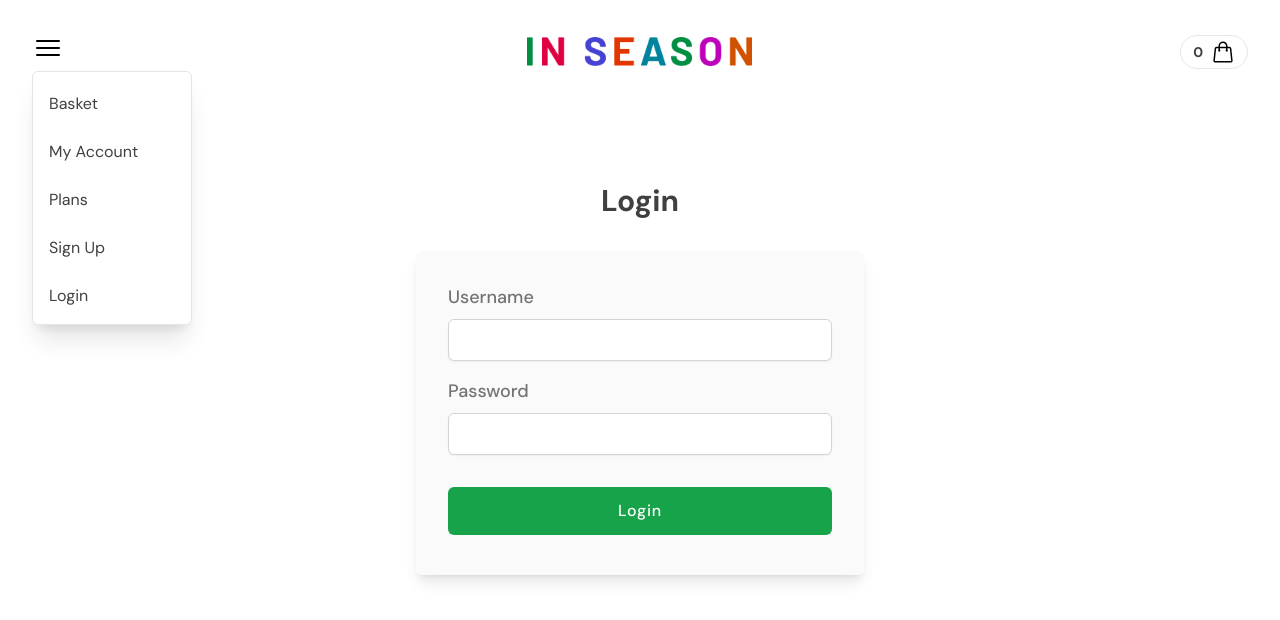
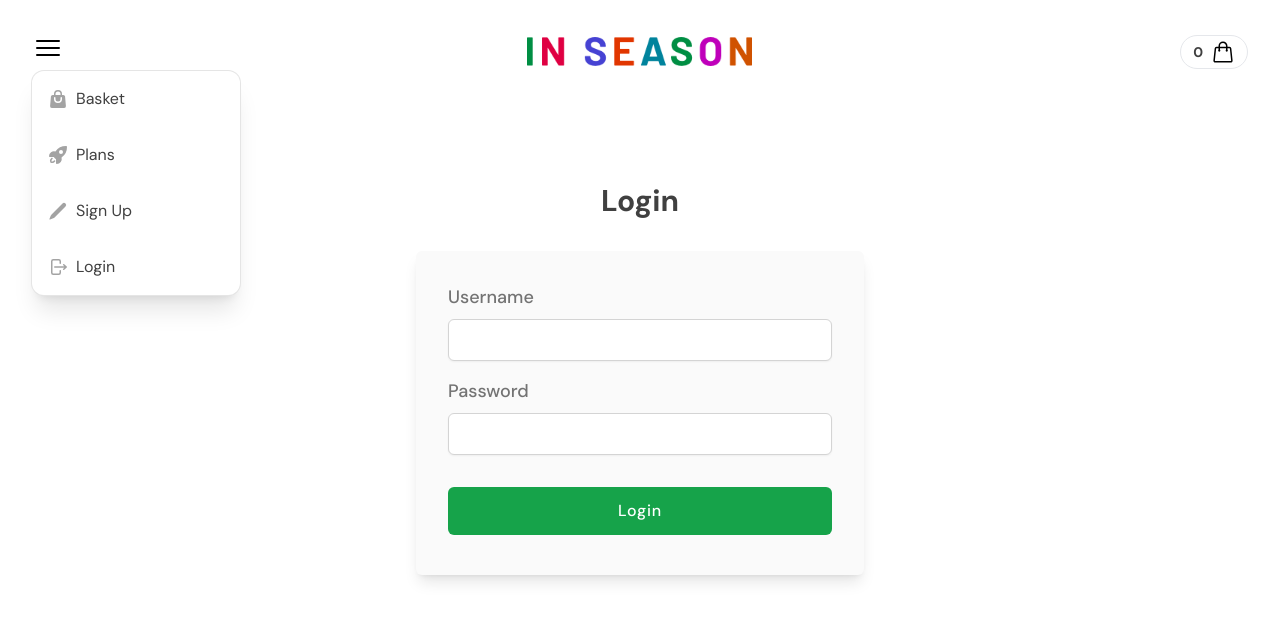
Before and after one commit to jasonherngwang/in-season-frontend, a React (Vite) app: page /login in a window 1280 px wide. Both pictures are taken after a click on the button 48 px from the left and 48 px from the top of the page. Shown: the top 620 px of the page. Built offline with nearby package versions, Linux system fonts and the light colour scheme; no server answers.

Commit message:
feat(state): add reset state action, other state mgmt

```diff
--- a/src/components/EditFood.tsx
+++ b/src/components/EditFood.tsx
@@ -138,6 +138,8 @@ export default function EditFood({
           setDescription(food.description || '');
           setMonths({ ...months, ...food.months });
           setImageUrl(food.imageUrl || '');
+        } else {
+          navigate('/'); // If user types in non-existing id
         }
       } catch (error) {
         console.error(error);
--- a/src/components/Menu.tsx
+++ b/src/components/Menu.tsx
@@ -1,33 +1,38 @@
 import { Fragment } from 'react';
 import { Link } from 'react-router-dom';
 
-import { getUser, removeToken } from '../utils/tokenManagement';
-import { setUserAction, useStateValue } from '../state';
+import { getUserName, removeUser } from '../utils/tokenManagement';
+import { resetStateAction, useStateValue } from '../state';
 
 import clsx from 'clsx';
 import { Menu, Transition } from '@headlessui/react';
 import { Bars3Icon } from '@heroicons/react/24/outline';
-
-const links = [
-  { href: '/basket', label: 'Basket' },
-  { href: '/account', label: 'My Account' },
-  { href: '/plans', label: 'Plans' },
-];
+import {
+  TrashIcon,
+  ShoppingBagIcon,
+  RocketLaunchIcon,
+  ArrowLeftOnRectangleIcon,
+  ArrowRightOnRectangleIcon,
+  PencilIcon,
+} from '@heroicons/react/20/solid';
 
 export default function SideMenu() {
-  const [, dispatch] = useStateValue();
+  const [{ user }, dispatch] = useStateValue();
+  const userName = user ? user.username : null;
 
+  // Reset all state
   const logout = () => {
-    removeToken();
-    dispatch(setUserAction(null));
+    removeUser();
+    dispatch(resetStateAction());
   };
 
   return (
-    <Menu as="div" className="relative">
+    <Menu as="div" className="relative z-10">
       <Menu.Button>
         <Bars3Icon className='text-neutral-300" h-6 w-6 sm:h-8 sm:w-8' />
       </Menu.Button>
       <Transition
+        as={Fragment}
         enter="transition duration-100 ease-out"
         enterFrom="transform scale-95 opacity-0"
         enterTo="transform scale-100 opacity-100"
@@ -35,31 +40,61 @@ export default function SideMenu() {
         leaveFrom="transform scale-100 opacity-100"
         leaveTo="transform scale-95 opacity-0"
       >
-        <Menu.Items className="absolute w-40 origin-top-left rounded-md border border-neutral-200 bg-white pt-2 pb-1 shadow-xl focus:outline-none">
-          {links.map((link) => (
-            <Menu.Item key={link.href} as={Fragment}>
+        <Menu.Items className="absolute w-52 origin-top-left rounded-xl bg-white shadow-xl ring-1 ring-neutral-200 focus:outline-none">
+          <div>
+            {userName && (
+              <Menu.Item key="username" as="div">
+                <div className="block rounded-t-lg border-b bg-neutral-100 px-4 py-3 font-semibold text-neutral-700 ring-1 ring-neutral-200">
+                  {userName}
+                </div>
+              </Menu.Item>
+            )}
+            <Menu.Item key="basket">
               {({ active }) => (
                 <Link
-                  to={link.href}
-                  className={clsx('block bg-white px-4 py-3 text-neutral-700', {
+                  to="/basket"
+                  className={clsx(
+                    'group flex items-center px-4 py-4 text-neutral-700',
+                    {
                       'text-green-600': active,
-                  })}
+                    }
+                  )}
                 >
-                  {link.label}
+                  <ShoppingBagIcon className="mr-2 h-5 w-5 text-neutral-400 group-hover:text-green-600" />
+                  Basket
                 </Link>
               )}
             </Menu.Item>
-          ))}
-          <Menu.Item key={'/logout'} as={Fragment}>
+            <Menu.Item key="plans" as={Fragment}>
+              {({ active }) => (
+                <Link
+                  to="/plans"
+                  className={clsx(
+                    'group flex items-center px-4 py-4 text-neutral-700',
+                    {
+                      'text-green-600': active,
+                    }
+                  )}
+                >
+                  <RocketLaunchIcon className="mr-2 h-5 w-5 text-neutral-400 group-hover:text-green-600" />
+                  Plans
+                </Link>
+              )}
+            </Menu.Item>
+            <Menu.Item key="logout" as={Fragment}>
               {({ active }) =>
-              getUser() ? (
+                getUserName() ? (
                   <Link
                     to="/"
                     onClick={logout}
-                  className={clsx('block bg-white px-4 py-3 text-neutral-700', {
+                    className={clsx(
+                      'group flex items-center px-4 py-4 text-neutral-700',
+                      {
                         'text-green-600': active,
-                  })}
+                      }
+                    )}
                   >
+                    <ArrowLeftOnRectangleIcon className="mr-2 h-5 w-5 text-neutral-400 group-hover:text-green-600" />
                     Logout
                   </Link>
                 ) : (
@@ -67,29 +102,50 @@ export default function SideMenu() {
                     <Link
                       to="/signup"
                       className={clsx(
-                      'block bg-white px-4 py-3 text-neutral-700',
+                        'group flex items-center px-4 py-4 text-neutral-700',
                         {
                           'text-green-600': active,
                         }
                       )}
                     >
+                      <PencilIcon className="mr-2 h-5 w-5 text-neutral-400 group-hover:text-green-600" />
                       Sign Up
                     </Link>
                     <Link
                       to="/login"
                       className={clsx(
-                      'block bg-white px-4 py-3 text-neutral-700',
+                        'group flex items-center px-4 py-4 text-neutral-700',
                         {
                           'text-green-600': active,
                         }
                       )}
                     >
+                      <ArrowRightOnRectangleIcon className="mr-2 h-5 w-5 text-neutral-400 group-hover:text-green-600" />
                       Login
                     </Link>
                   </>
                 )
               }
             </Menu.Item>
+            {userName && (
+              <Menu.Item key={'delete'} as={Fragment}>
+                {({ active }) => (
+                  <Link
+                    to="/"
+                    className={clsx(
+                      'group flex items-center px-4 py-4 text-neutral-700',
+                      {
+                        'text-red-600': active,
+                      }
+                    )}
+                  >
+                    <TrashIcon className="mr-2 h-5 w-5 text-neutral-400 group-hover:text-red-600" />
+                    Delete Account
+                  </Link>
+                )}
+              </Menu.Item>
+            )}
+          </div>
         </Menu.Items>
       </Transition>
     </Menu>
--- a/src/components/ProtectedRoute.tsx
+++ b/src/components/ProtectedRoute.tsx
@@ -14,7 +14,7 @@ const ProtectedRoute = ({
   const location = useLocation();
 
   if (tokenExpired()) {
-    // Use `state` to remember the route originally requested
+    // Use `state` to remember the route originally requested; redirect after login
     return <Navigate to={redirectPath} replace state={{ from: location }} />;
   }
 
--- a/src/components/Signup.tsx
+++ b/src/components/Signup.tsx
@@ -4,7 +4,7 @@ import { useNavigate } from 'react-router-dom';
 import { useStateValue, setUserAction } from '../state';
 
 import loginService from '../services/loginService';
-import { setToken } from '../utils/tokenManagement';
+import { setUser } from '../utils/tokenManagement';
 
 export default function Login() {
   const [, dispatch] = useStateValue();
@@ -22,7 +22,7 @@ export default function Login() {
       const registeredUser = await loginService.signup({ username, password });
       if (registeredUser) {
         const loggedInUser = await loginService.login({ username, password });
-        setToken(loggedInUser);
+        setUser(loggedInUser);
         dispatch(setUserAction(loggedInUser));
         navigate('/');
       } else {
--- a/src/state/reducer.ts
+++ b/src/state/reducer.ts
@@ -1,5 +1,17 @@
 import { State } from './state';
 import { Food, FilterParams, BasketFood, User } from '../types';
+
+export const initialState: State = {
+  foods: [],
+  basket: [],
+  filterParams: {
+    filterTerm: '',
+    showVegetable: true,
+    showFruit: true,
+    showOther: true,
+  },
+  user: null,
+};
 
 export type Action =
   | {
@@ -8,7 +20,8 @@ export type Action =
     }
   | { type: 'SET_FILTERS'; payload: FilterParams }
   | { type: 'SET_BASKET'; payload: BasketFood[] }
-  | { type: 'SET_USER'; payload: User };
+  | { type: 'SET_USER'; payload: User }
+  | { type: 'RESET_STATE'; payload: null };
 
 export const reducer = (state: State, action: Action): State => {
   switch (action.type) {
@@ -30,7 +43,12 @@ export const reducer = (state: State, action: Action): State => {
     case 'SET_USER':
       return {
         ...state,
-        // user: action.payload,
+        user: action.payload,
+      };
+    case 'RESET_STATE':
+      return {
+        ...state,
+        ...initialState,
       };
     default:
       return state;
@@ -65,3 +83,10 @@ export const setUserAction = (user: User): Action => {
     payload: user,
   };
 };
+
+export const resetStateAction = (): Action => {
+  return {
+    type: 'RESET_STATE',
+    payload: null,
+  };
+};
--- a/src/state/state.tsx
+++ b/src/state/state.tsx
@@ -1,22 +1,12 @@
 import React, { createContext, useContext, useReducer } from 'react';
-import { Food, FilterParams, BasketFood } from '../types';
-import { Action } from './reducer';
+import { Food, FilterParams, BasketFood, User } from '../types';
+import { Action, initialState } from './reducer';
 
 export type State = {
   foods: Food[];
   basket: BasketFood[];
   filterParams: FilterParams;
-};
-
-const initialState: State = {
-  foods: [],
-  basket: [],
-  filterParams: {
-    filterTerm: '',
-    showVegetable: true,
-    showFruit: true,
-    showOther: true,
-  },
+  user: User;
 };
 
 export const StateContext = createContext<[State, React.Dispatch<Action>]>([
--- a/src/utils/tokenManagement.ts
+++ b/src/utils/tokenManagement.ts
@@ -10,14 +10,22 @@ type LoggedInUser = {
   token: string;
 };
 
-export const setToken = (loggedInUser: LoggedInUser) => {
+export const setUser = (loggedInUser: LoggedInUser) => {
   window.localStorage.setItem(
     'user',
     JSON.stringify({
-      ...loggedInUser,
+      username: loggedInUser.username,
       token: 'Bearer ' + loggedInUser.token,
     })
   );
+};
+
+export const getUserName = () => {
+  const user = window.localStorage.getItem('user');
+  if (user) {
+    return JSON.parse(user).username;
+  }
+  return null;
 };
 
 export const getToken = () => {
@@ -28,7 +36,7 @@ export const getToken = () => {
   return null;
 };
 
-export const removeToken = () => {
+export const removeUser = () => {
   window.localStorage.removeItem('user');
 };
 
@@ -43,11 +51,3 @@ export const tokenExpired = () => {
   }
   return false;
 };
-
-export const getUser = () => {
-  const user = window.localStorage.getItem('user');
-  if (user) {
-    return JSON.parse(user);
-  }
-  return null;
-};
```
Also changed, not shown: src/App.tsx (+13 -2 lines), src/components/Login.tsx (+4 -3 lines), src/components/Plans.tsx (+8 -5 lines), src/types.ts (+2 -9 lines). Lines whose indentation alone changed are shown as unchanged.
